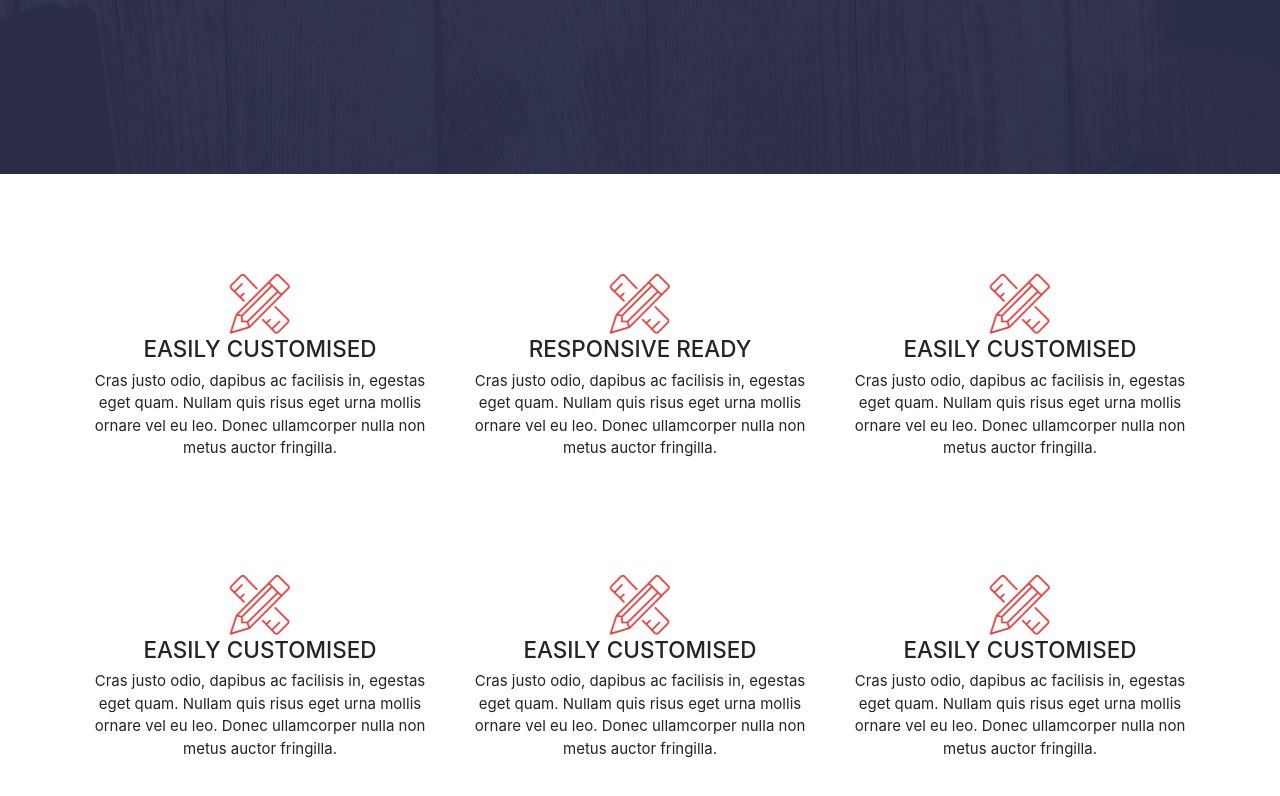
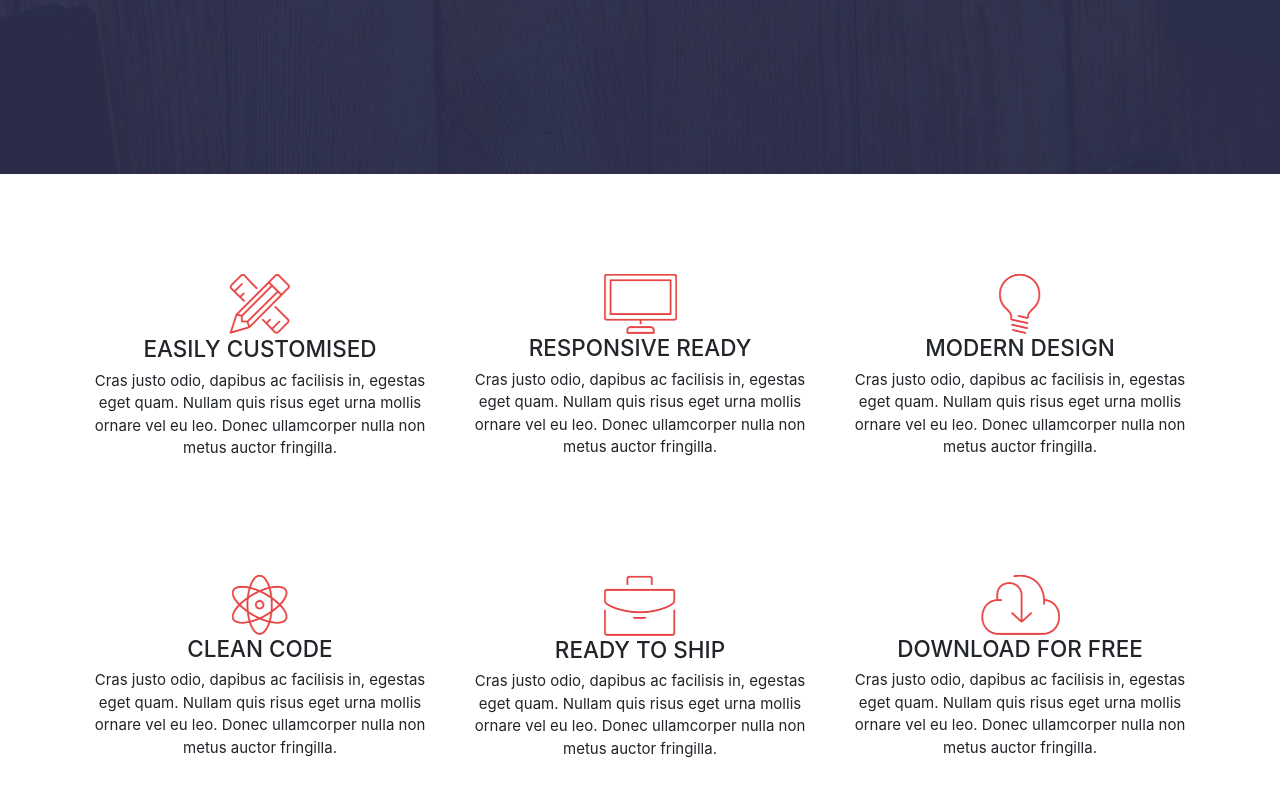
Before and after one commit to LBisca/active-box-layout, a plain HTML site: page index.html in a window 1280 px wide. Shown: the part 576-1372 px from the top of the page. Before the commit the page ends 1351 px from the top, so only its background shows below. Drawn offline with nearby package versions, Linux system fonts and the light colour scheme.

Commit message:
Add new icons

```diff
--- a/css/style.css
+++ b/css/style.css
@@ -34,6 +34,15 @@ a {
 
 a:hover {
     text-decoration: none !important;
+}
+
+.padding-1 {
+    display: block;
+    padding: 1px;
+}
+
+.margin-bottom {
+    margin-bottom: 100px;
 }
 
 .padding {
--- a/index.html
+++ b/index.html
@@ -46,7 +46,7 @@
 
     <section>
         <div class="container">
-            <div class="row">
+            <div class="row margin-bottom">
                 <div class="col-md-4 col-sm-6 text-center padding">
                     <img src="res/pencil.png">
                     <h4>EASILY CUSTOMISED</h4>
@@ -54,37 +54,38 @@
                         vel eu leo. Donec ullamcorper nulla non metus auctor fringilla.</p>
                 </div>
                 <div class="col-md-4 col-sm-6 text-center padding">
-                    <img src="res/pencil.png">
+                    <img src="res/computer.png">
                     <h4>RESPONSIVE READY</h4>
                     <p>Cras justo odio, dapibus ac facilisis in, egestas eget quam. Nullam quis risus eget urna mollis ornare
                         vel eu leo. Donec ullamcorper nulla non metus auctor fringilla.</p>
                 </div>
                 <div class="col-md-4 col-sm-6 text-center padding">
-                    <img src="res/pencil.png">
-                    <h4>EASILY CUSTOMISED</h4>
+                    <img src="res/bulb.png">
+                    <h4>MODERN DESIGN</h4>
                     <p>Cras justo odio, dapibus ac facilisis in, egestas eget quam. Nullam quis risus eget urna mollis ornare
                         vel eu leo. Donec ullamcorper nulla non metus auctor fringilla.</p>
                 </div>
                 <div class="col-md-4 col-sm-6 text-center padding">
-                    <img src="res/pencil.png">
-                    <h4>EASILY CUSTOMISED</h4>
+                    <img src="res/dna.png">
+                    <h4>CLEAN CODE</h4>
                     <p>Cras justo odio, dapibus ac facilisis in, egestas eget quam. Nullam quis risus eget urna mollis ornare
                         vel eu leo. Donec ullamcorper nulla non metus auctor fringilla.</p>
                 </div>
                 <div class="col-md-4 col-sm-6 text-center padding">
-                    <img src="res/pencil.png">
-                    <h4>EASILY CUSTOMISED</h4>
+                    <img src="res/wallet.png">
+                    <h4>READY TO SHIP</h4>
                     <p>Cras justo odio, dapibus ac facilisis in, egestas eget quam. Nullam quis risus eget urna mollis ornare
                         vel eu leo. Donec ullamcorper nulla non metus auctor fringilla.</p>
                 </div>
                 <div class="col-md-4 col-sm-6 text-center padding">
-                    <img src="res/pencil.png">
-                    <h4>EASILY CUSTOMISED</h4>
+                    <img src="res/cload.png">
+                    <h4>DOWNLOAD FOR FREE</h4>
                     <p>Cras justo odio, dapibus ac facilisis in, egestas eget quam. Nullam quis risus eget urna mollis ornare
                         vel eu leo. Donec ullamcorper nulla non metus auctor fringilla.</p>
                 </div>
             </div>
         </div>
+
     </section>
 
 </body>
```
Also changed, not shown: res/bulb.png (added), res/cload.png (added), res/computer.png (added), res/dna.png (added), res/wallet.png (added), res/work.jpg (added).
